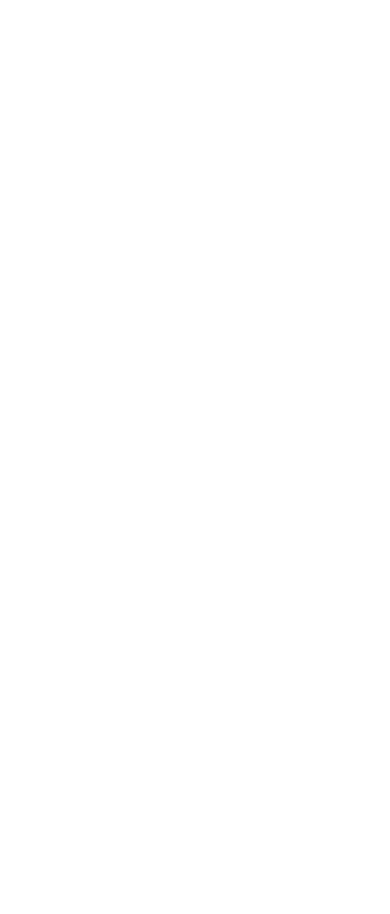
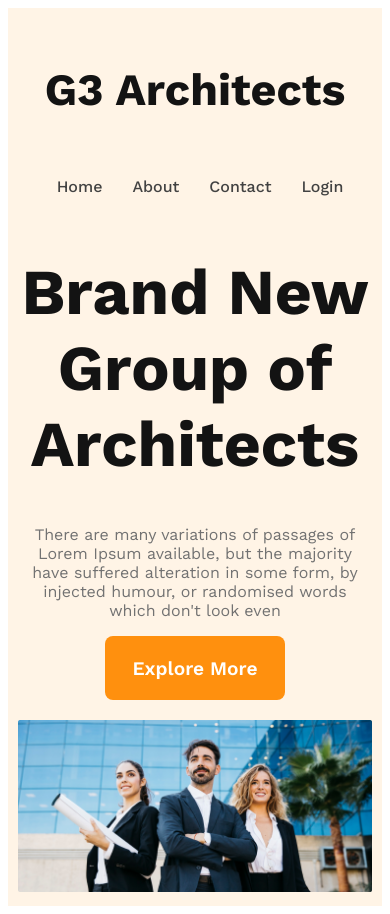
Before and after one commit to Horidas-Roy/G3-Architect-Website, a plain HTML site: page index.html in a window 390 px wide. Before the commit the page ends 844 px from the top, so only its background shows below. Drawn offline with nearby package versions, Linux system fonts and the light colour scheme.

Commit message:
header section is completed with responsive

```diff
--- a/index.html
+++ b/index.html
@@ -9,7 +9,23 @@
 <body>
     <!-- header section -->
     <header>
-
+     <nav>
+        <h3 class="navbar-tittle">G3 Architects</h3>
+        <ul>
+            <li><a href="">Home</a></li>
+            <li><a href="">About</a></li>
+            <li><a href="">Contact</a></li>
+            <li><a href="">Login</a></li>
+        </ul>
+     </nav>
+     <div class="banner">
+        <div class="banner-content">
+            <h1 class="banner-tittle">Brand New Group of Architects</h1>
+        <p class="banner-description">There are many variations of passages of Lorem Ipsum available, but the majority have suffered alteration in some form, by injected humour, or randomised words which don't look even</p>
+        <button class="btn-primary">Explore More</button>
+        </div>
+        <img src="./images/banner.png" alt="">
+     </div>
     </header>
     <!-- main section -->
     <main>
--- a/styles/architect.css
+++ b/styles/architect.css
@@ -1,7 +1,94 @@
 /* work sans font from google */
-@import url('https://fonts.googleapis.com/css2?family=Lato:wght@100;300;400;700;900&family=Work+Sans:wght@200;400;500;600;700;800;900&display=swap');
+@import url("https://fonts.googleapis.com/css2?family=Lato:wght@100;300;400;700;900&family=Work+Sans:wght@200;400;500;600;700;800;900&display=swap");
 
-*{
+* {
+  font-family: "Work Sans", sans-serif;
+}
+.btn-primary {
+  width: 180px;
+  height: 4rem;
+  border-radius: 0.5rem;
+  background: #ff900e;
+  color: #fff;
+  border: none;
+  font-size: 1.2rem;
+  font-weight: 600;
+  cursor: pointer;
+}
+/* header related style */
+header {
+  background: rgba(255, 144, 14, 0.1);
+  padding: 50px 250px;
+}
+/* navbar related style */
+nav {
+  display: flex;
+  justify-content: space-between;
+  align-items: center;
 
-font-family: 'Work Sans', sans-serif;
 }
+.navbar-tittle {
+  color: #131313;
+  font-size: 2.8rem;
+  font-weight: 700;
+}
+nav > ul {
+  display: flex;
+}
+nav li {
+  list-style: none;
+  font-family: Work Sans;
+  font-size: 1rem;
+  font-weight: 500;
+  margin-right: 30px;
+}
+nav li a {
+  text-decoration: none;
+  color: #424242;
+}
+/* banner related style */
+
+.banner-content {
+  text-align: center;
+  margin: 0 auto;
+  max-width: 800px;
+}
+.banner-tittle {
+  color: #131313;
+  font-size: 4rem;
+  font-weight: 700;
+}
+.banner-description {
+  color: #727272;
+  font-size: 16px;
+  font-weight: 400;
+}
+.banner img{
+  margin-top: 20px;
+    width: 100%;
+
+}
+
+/* Responsive Media Query*/
+
+/* small media responsive */
+@media screen and (max-width:576px) {
+     header{
+      padding: 10px 10px;
+     }
+     nav{
+      flex-direction: column;
+     }
+}
+
+
+/* Medium device responsive */
+
+@media screen and (min-width:576px) and (max-width:992px){
+      nav{
+        flex-direction: column;
+      }
+      header{
+        padding: 20px 50px;
+      }
+}
```
